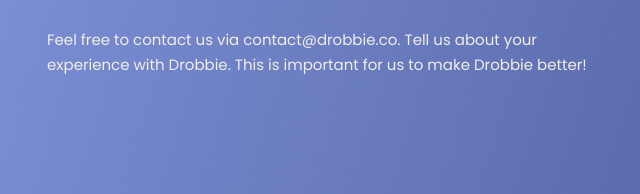
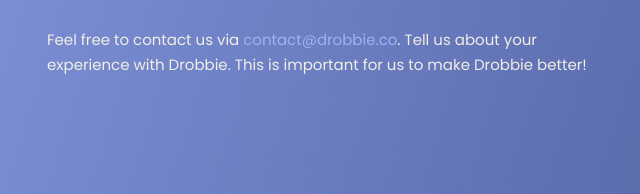
Before and after one commit to yipsang/yipsang.github.io, a plain HTML site: page index.html in a window 1280 px wide. Shown: the part 1976-2170 px from the top of the page, 608-1248 px from the left. Drawn offline with Linux system fonts and the light colour scheme.

Commit message:
Fix bugs and UX

```diff
--- a/assets/css/drobbie.css
+++ b/assets/css/drobbie.css
@@ -1087,7 +1087,7 @@ footer .right-content {
 }
 
 .footer-content .right-content a {
-  color: #f0eee5;
+  color: #9eb2f3;
 }
 
 .footer-content .right-content a:hover {
--- a/index.html
+++ b/index.html
@@ -311,7 +311,7 @@
                     <div id="contact-us" class="right-content col-lg-6 col-md-12 col-sm-12"
                     data-scroll-reveal="enter right move 30px over 0.6s after 0.4s">
                         <h2>Contact us</h2>
-                        <p>Feel free to contact us via <a href="contact@drobbie.co">contact@drobbie.co</a>. Tell us about your experience with Drobbie. This is important for us to make Drobbie better!</p>
+                        <p>Feel free to contact us via <a href="mailto:contact@drobbie.co">contact@drobbie.co</a>. Tell us about your experience with Drobbie. This is important for us to make Drobbie better!</p>
                         <!-- <ul class="social">
                             <li><a href="https://fb.com/templatemo"><i class="fa fa-facebook"></i></a></li>
                             <li><a href="#"><i class="fa fa-twitter"></i></a></li>
```
